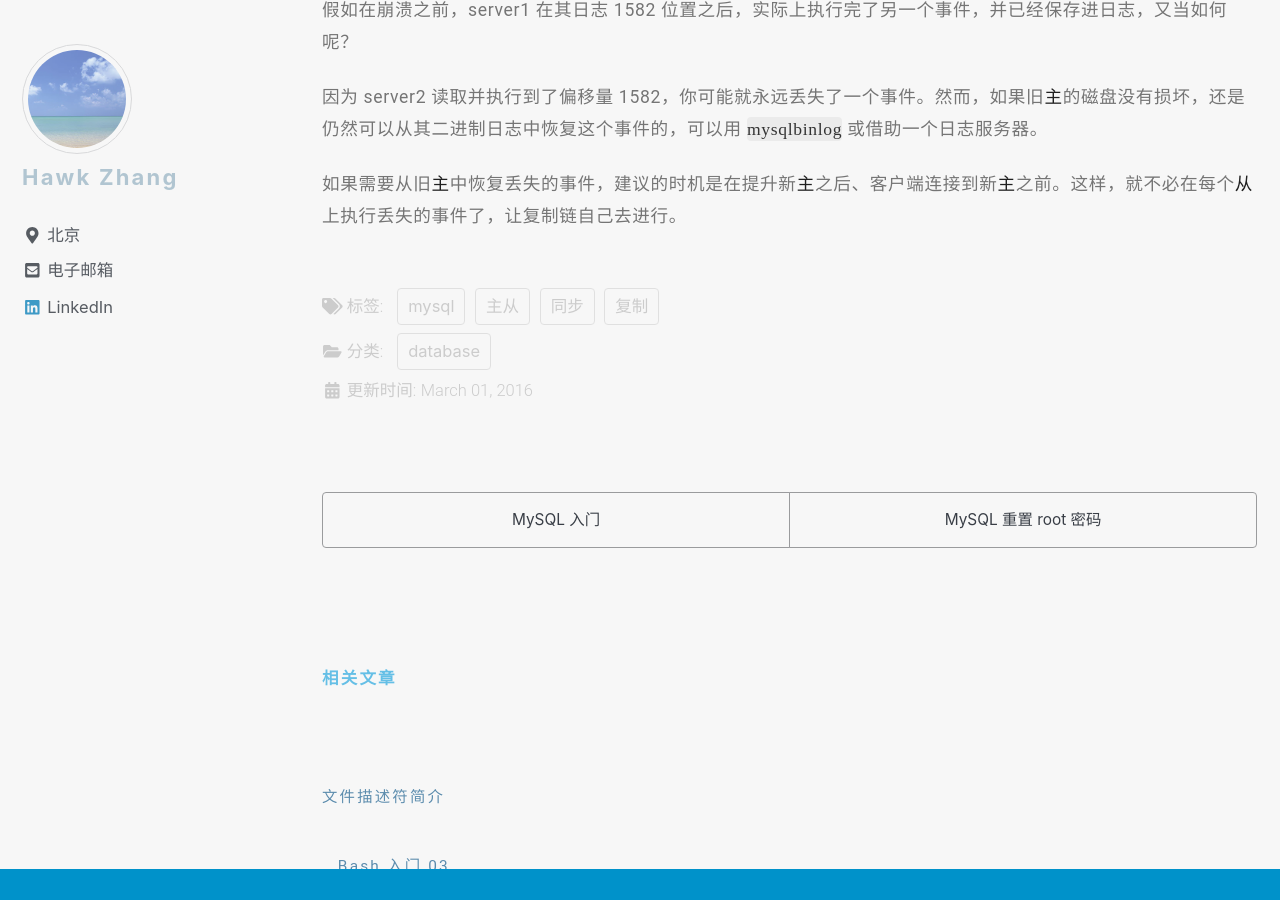
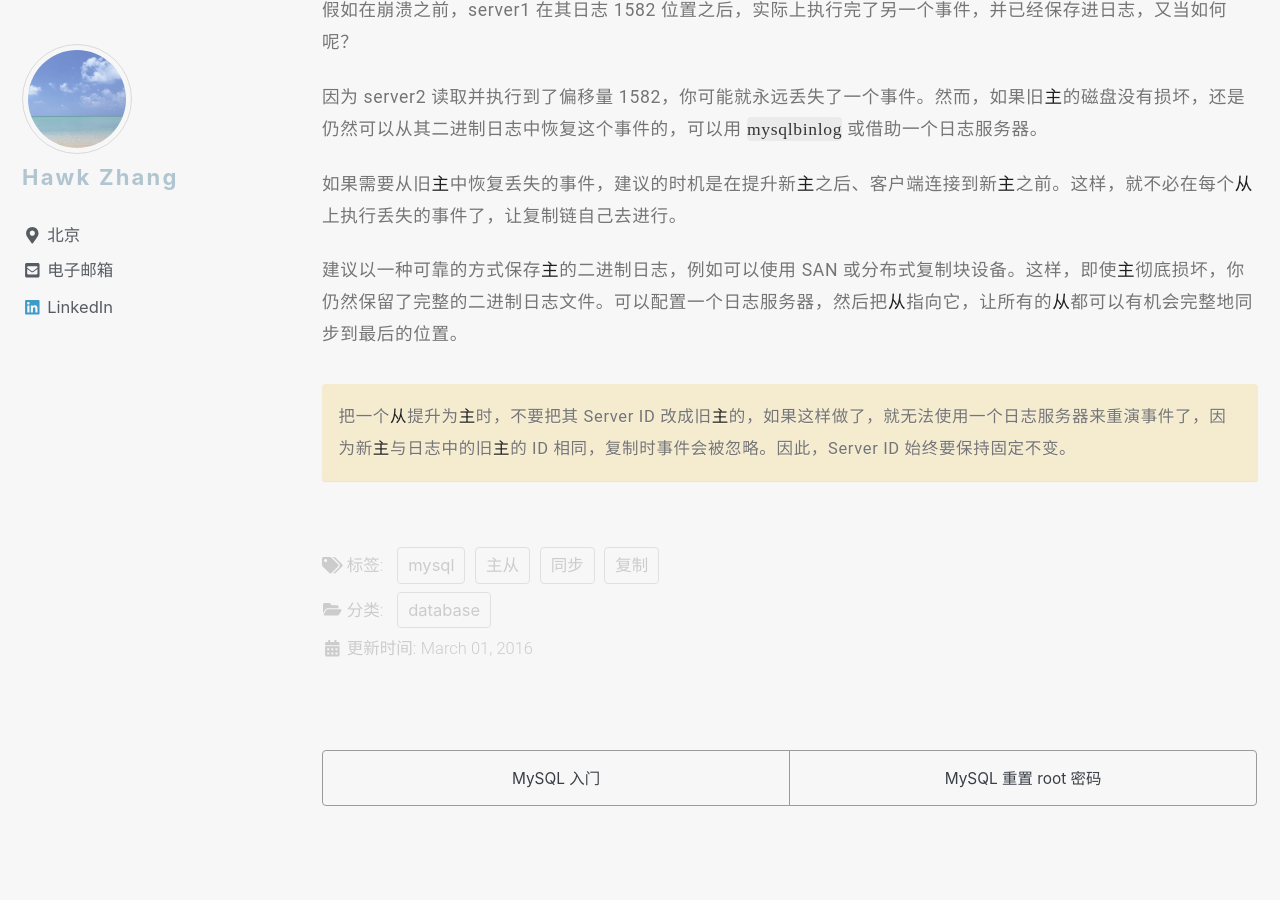
Before and after one commit to narru888/linotes_note, a Jekyll site: the page built from _posts/mysql/2016-03-01-master.slave.md, in a window 1280 px wide and 900 px high, scrolled down 54244 px. Built offline with Jekyll 4.4.1, drawn with Linux system fonts in a browser that asks for light colours; nearby versions of some CDN libraries; a script that is not in the unit is left out.

Commit message:
update on 2018-08-16 15:10:01 CST

```diff
--- a/_posts/mysql/2016-03-01-master.slave.md
+++ b/_posts/mysql/2016-03-01-master.slave.md
@@ -1676,3 +1676,8 @@
 因为 server2 读取并执行到了偏移量 1582，你可能就永远丢失了一个事件。然而，如果旧*主*的磁盘没有损坏，还是仍然可以从其二进制日志中恢复这个事件的，可以用 `mysqlbinlog` 或借助一个日志服务器。
 
 如果需要从旧*主*中恢复丢失的事件，建议的时机是在提升新*主*之后、客户端连接到新*主*之前。这样，就不必在每个*从*上执行丢失的事件了，让复制链自己去进行。
+
+建议以一种可靠的方式保存*主*的二进制日志，例如可以使用 SAN 或分布式复制块设备。这样，即使*主*彻底损坏，你仍然保留了完整的二进制日志文件。可以配置一个日志服务器，然后把*从*指向它，让所有的*从*都可以有机会完整地同步到最后的位置。
+
+把一个*从*提升为*主*时，不要把其 Server ID 改成旧*主*的，如果这样做了，就无法使用一个日志服务器来重演事件了，因为新*主*与日志中的旧*主*的 ID 相同，复制时事件会被忽略。因此，Server ID 始终要保持固定不变。
+{: .notice--warning}
```
